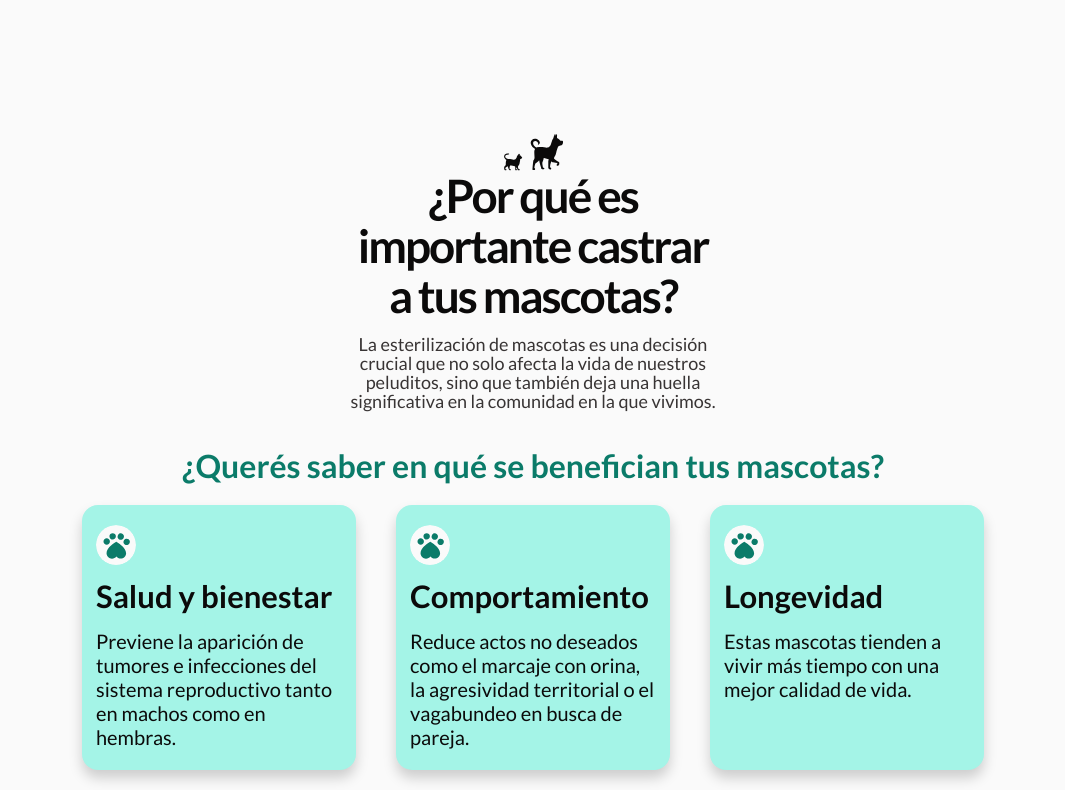
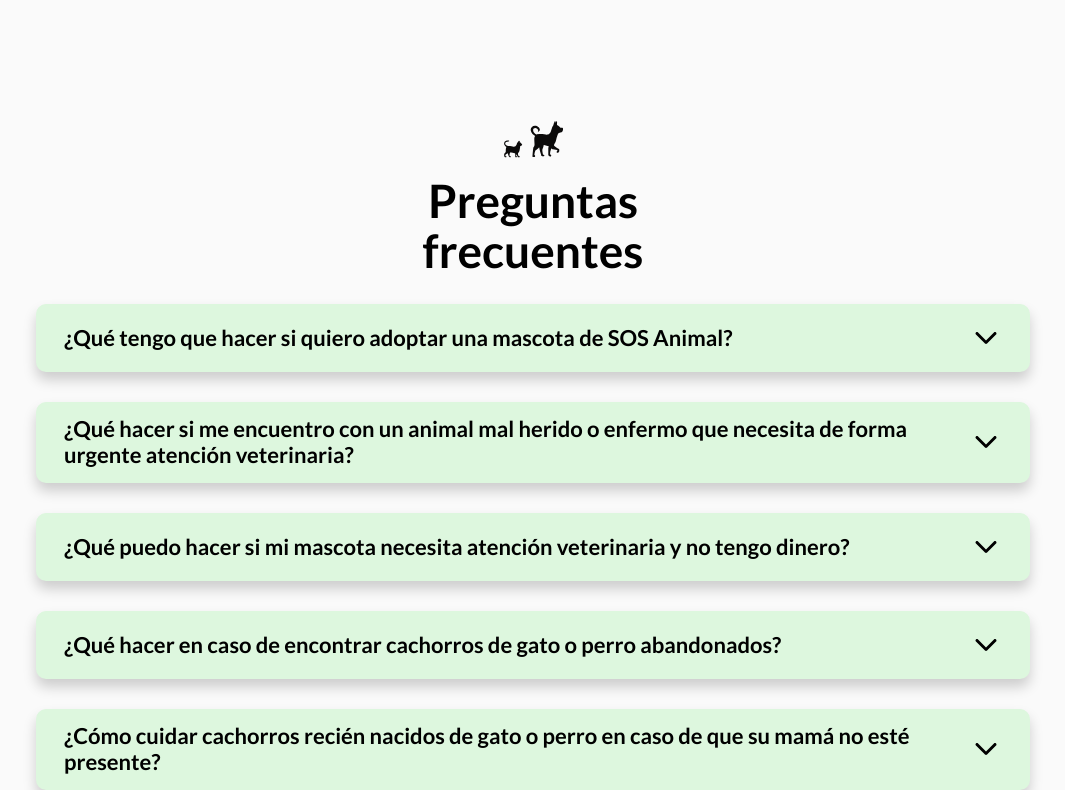
Before and after one commit to agucamejo/SOSAnimal, a React (Vite) app: page /contact in a window 1280 px wide. Shown: the part 390-1180 px from the top of the page, without its empty margins (107-1172 px from the left). Built offline with nearby package versions, Linux system fonts and the light colour scheme.

Commit message:
add FAQ section

```diff
--- /dev/null
+++ b/src/components/contact/FAQ.jsx
@@ -0,0 +1,62 @@
+import { useEffect, useState } from 'react'
+import Subtitles from '../../components/Subtitles'
+import { IoIosArrowDown, IoIosArrowUp } from 'react-icons/io'
+import askAndAnswers from '../../utils/askAndAnswers.js'
+
+function FAQ() {
+  const [activeIndex, setActiveIndex] = useState(null)
+
+  useEffect(() => {
+    const askFAQHeader = document.querySelectorAll('.askFAQHeader')
+
+    askFAQHeader.forEach((header, index) => {
+      header.addEventListener('click', () => {
+        setActiveIndex((prevIndex) => (prevIndex === index ? null : index))
+      })
+    })
+  }, [])
+
+  useEffect(() => {
+    const askFAQHeader = document.querySelectorAll('.askFAQHeader')
+
+    askFAQHeader.forEach((header, index) => {
+      const askFAQText = header.nextElementSibling
+
+      if (activeIndex === index) {
+        header.classList.add('active')
+        askFAQText.style.maxHeight = askFAQText.scrollHeight + 'px'
+      } else {
+        header.classList.remove('active')
+        askFAQText.style.maxHeight = 0
+      }
+    })
+  }, [activeIndex])
+
+  return (
+    <section className="containerFAQ">
+      <section className="contentTitlesFAQ">
+        <Subtitles />
+        <h2 className="titleFAQ">Preguntas frecuentes</h2>
+      </section>
+      <article className="containerAskFAQ">
+        {askAndAnswers.map((item, index) => (
+          <section className="askFAQ" key={index}>
+            <div className="askFAQHeader">
+              <h3 className="titleAskFAQ">{item.ask}</h3>
+              {activeIndex === index ? (
+                <IoIosArrowUp className="iconFAQ" />
+              ) : (
+                <IoIosArrowDown className="iconFAQ" />
+              )}
+            </div>
+            <div className="askFAQText">
+              <p className="textAskFAQ">{item.answer}</p>
+            </div>
+          </section>
+        ))}
+      </article>
+    </section>
+  )
+}
+
+export default FAQ
--- a/src/pages/contact/ContactPage.jsx
+++ b/src/pages/contact/ContactPage.jsx
@@ -1,11 +1,12 @@
-import Navbar from "../../components/Navbar";
-import Castraciones from "../../components/contact/Castraciones"
-import InfoUtil from "../../components/contact/InfoUtil";
-import Footer from "../../components/Footer";
-import { Helmet } from 'react-helmet';
+import Navbar from '../../components/Navbar'
+import Castraciones from '../../components/contact/Castraciones'
+import InfoUtil from '../../components/contact/InfoUtil'
+import Footer from '../../components/Footer'
+import { Helmet } from 'react-helmet'
+import FAQ from '../../components/contact/FAQ'
 
 const Contact = () => {
-    const canonicalUrl = `https://sos-animal.vercel.app/contact`;
+  const canonicalUrl = `https://sos-animal.vercel.app/contact`
 
   return (
     <div>
@@ -16,12 +17,12 @@ const Contact = () => {
       <Navbar />
       <div>
         <InfoUtil />
+        <FAQ />
         <Castraciones />
       </div>
       <Footer />
     </div>
-
-    );
+  )
 }
 
-export default Contact;
+export default Contact
--- /dev/null
+++ b/src/styles/components/faq.scss
@@ -0,0 +1,110 @@
+.containerFAQ {
+  margin: 0 6em;
+  padding: 56px 0;
+  display: flex;
+  flex-direction: column;
+  align-items: center;
+
+  .contentTitlesFAQ {
+    width: 30vw;
+    margin-bottom: 28px;
+
+    @media screen and (max-width: $tablet) {
+      width: 50vw;
+    }
+
+    .titleFAQ {
+      text-align: center;
+      margin-top: -1em;
+      font-weight: $bold;
+
+      @media screen and (max-width: $tablet) {
+        font-size: 40px;
+        line-height: 36px;
+        margin-top: -0.5em;
+      }
+    }
+  }
+
+  .containerAskFAQ {
+    display: flex;
+    flex-direction: column;
+    align-items: center;
+    gap: 10px;
+    width: 90%;
+    max-width: 1000px;
+
+    @media screen and (max-width: 605px) {
+      width: 130%;
+    }
+
+    .askFAQ {
+      margin-bottom: 20px;
+      border-radius: $radius-sm;
+      -webkit-border-radius: $radius-sm;
+      -moz-border-radius: $radius-sm;
+      -ms-border-radius: $radius-sm;
+      -o-border-radius: $radius-sm;
+      box-shadow: $shadow-1;
+      background-color: $secondary-100;
+      min-width: 200px;
+
+      .askFAQHeader {
+        display: flex;
+        flex-direction: row;
+        align-items: center;
+        justify-content: space-between;
+        padding: 14px 28px;
+        min-height: 3.5rem;
+        position: relative;
+        cursor: pointer;
+        gap: 10px;
+
+        .titleAskFAQ {
+          font-size: 22px;
+          line-height: 26.4px;
+          font-weight: $semibold;
+          width: 70vw;
+          max-width: 1000px;
+
+          @media screen and (max-width: $tablet) {
+            font-size: 16px;
+            line-height: 19.2px;
+          }
+
+          @media screen and (max-width: 425px) {
+            width: 50vw;
+          }
+        }
+
+        .iconFAQ {
+          width: 2em;
+          height: 2.5em;
+        }
+      }
+    }
+
+    .askFAQText {
+      max-height: 0;
+      overflow: hidden;
+      transition: max-height 0.2s ease-out;
+
+      .textAskFAQ {
+        padding: 0 28px 16px 28px;
+        font-size: 18px;
+        line-height: 22px;
+        font-weight: $regular;
+        color: $neutrals-700;
+
+        @media screen and (max-width: $tablet) {
+          font-size: 16px;
+          line-height: 19.2px;
+        }
+      }
+    }
+  }
+}
+
+.askFAQHeader.active + .askFAQText {
+  max-height: 200px;
+}
--- a/src/styles/styles.scss
+++ b/src/styles/styles.scss
@@ -23,3 +23,4 @@
 @import './components/about';
 @import './components/castraciones';
 @import './components/infoutil';
+@import './components/faq';
--- /dev/null
+++ b/src/utils/askAndAnswers.js
@@ -0,0 +1,44 @@
+const askAndAnswers = [
+    {
+      ask: '¿Qué tengo que hacer si quiero adoptar una mascota de SOS Animal?',
+      answer:
+        'Simplemente navegá por las redes de SOS Animal para ver los animales que necesiten un hogar, dirigite al sitio web de la agrupación y completá el formulario de adopción. Nos pondremos en contacto con vos lo antes posible para continuar con el proceso.',
+    },
+    {
+      ask: '¿Qué hacer si me encuentro con un animal mal herido o enfermo que necesita de forma urgente atención veterinaria?',
+      answer:
+        'En ese caso lo primero que debés hacer es llevarlo a la veterinaria más cercana o llamar a un veterinario. Después, contactá a SOS Animal para recibir ayuda adicional.',
+    },
+    {
+      ask: '¿Qué puedo hacer si mi mascota necesita atención veterinaria y no tengo dinero?',
+      answer:
+        'Si te encontrás en esta situación, considerá organizar una rifa, pagar con tarjeta de crédito, hacer algún postre para vender o buscar otras formas creativas de recaudar fondos.Recordá que el cuidado de tu mascota es tu responsabilidad y estamos aquí para ayudarte a encontrar soluciones.',
+    },
+    {
+      ask: '¿Qué hacer en caso de encontrar cachorros de gato o perro abandonados?',
+      answer:
+        '¡Podés compartir su historia en las redes y etiquetar a nuestro grupo para más difusión! SOS Animal no cuenta con lugar físico, así que lo mejor es llevarlos con vos o encontrarles un hogar transitorio.',
+    },
+    {
+      ask: '¿Cómo cuidar cachorros recién nacidos de gato o perro en caso de que su mamá no esté presente?',
+      answer:
+        'Prepará leche maternizada: necesitás 1 litro de leche de vaca entera, 1 yema de huevo y 1 cucharada de miel. Entibiala y dásela con una jeringa, cuentagotas o mamadera para cachorro cada 3 horas. Después de alimentarlos, estimulales la zona anal para que puedan defecar y orinar. Mantenelos calentitos con una bolsa o botella con agua tibia, ya que ellos todavía no pueden regular su temperatura corporal.',
+    },
+    {
+      ask: '¿Qué es un hogar transitorio?',
+      answer:
+        'Son hogares de personas voluntarias que albergan por un tiempo determinado animales en tratamiento veterinario o rescatados de la calle hasta que se les encuentra un hogar definitivo y se den en adopción. En estas situaciones, nuestro grupo se hace cargo de los gastos veterinarios y de alimentación para asegurar el bienestar de los animales durante su estancia.',
+    },
+    {
+      ask: '¿Cómo SOS Animal solventa los gastos?',
+      answer:
+        'A través de personas que se convierten en socios colaboradores y aportan mensualmente, realizando beneficios como la preparación de alimentos para vender. Algunos locales e incluso empresas colaboran con donaciones para rifas o sorteos.',
+    },
+    {
+      ask: 'Quiero ayudar a la causa pero no tengo dinero para donar ¿qué puedo hacer?',
+      answer:
+        '¡Hay muchas formas de colaborar! Podés convertirte en un hogar transitorio para los animales rescatados, ofrecer tu ayuda para trasladarlos a veterinarias, difundir las publicaciones de nuestras redes, entre muchas opciones.',
+    },
+]
+
+export default askAndAnswers;
```
Lines whose indentation alone changed are shown as unchanged.
